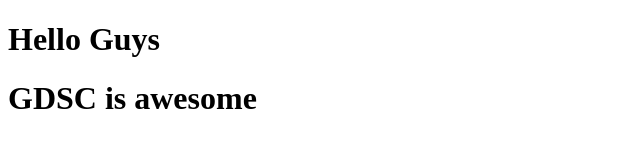
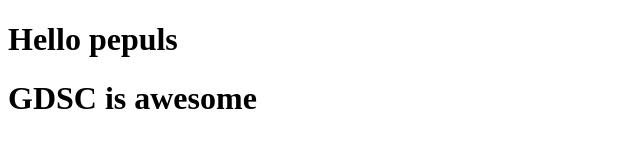
Before and after one commit to biju-borah/GDSCGitGitGithub, a plain HTML site: page index.html in a window 1280 px wide. Shown: the full height of the page, 0-640 px from the left. Drawn offline with Linux system fonts and the light colour scheme.

Commit message:
commit from feature

```diff
--- a/index.html
+++ b/index.html
@@ -9,7 +9,7 @@
 </head>
 
 <body>
-    <h1>Hello Guys</h1>
+    <h1>Hello pepuls</h1>
     <h1>GDSC is awesome</h1>
 </body>
 
```
